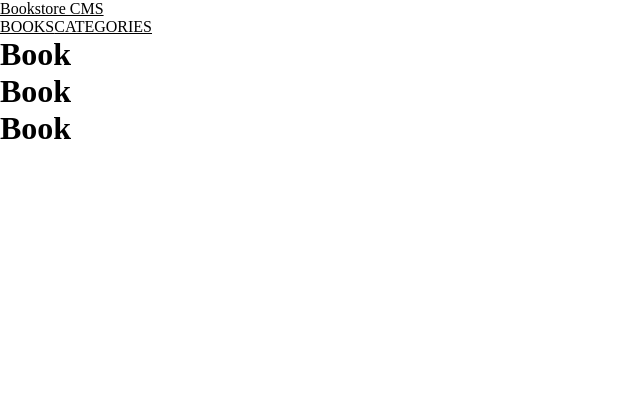
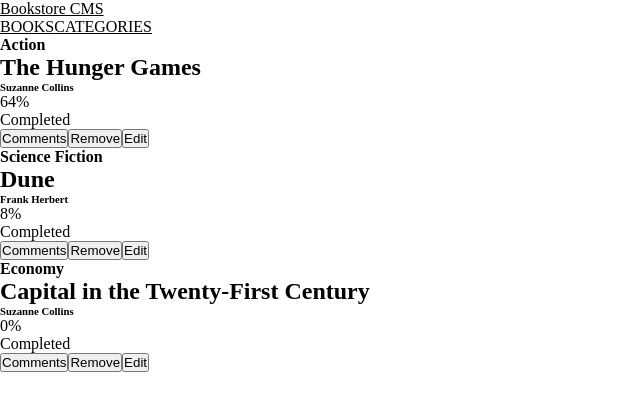
Before and after one commit to tacettinkustu/microverse-bookstore, a React (Create React App) app: page / in a window 1280 px wide. Shown: the top 410 px of the page, without its empty margins (0-640 px from the left). Built offline with nearby package versions, Linux system fonts and the light colour scheme.

Commit message:
Leverage book component

```diff
--- a/src/components/books/Book.js
+++ b/src/components/books/Book.js
@@ -1,3 +1,58 @@
-const Book = () => <h1>Book</h1>;
+import PropTypes from 'prop-types';
 
+const Actions = () => (
+  <div>
+    <button type="button">Comments</button>
+    <button type="button">Remove</button>
+    <button type="button">Edit</button>
+  </div>
+);
+
+const Progress = ({ progress }) => {
+  const { completed } = progress;
+  return (
+    <div>
+      <p>{`${completed}%`}</p>
+      <p>Completed</p>
+    </div>
+  );
+};
+
+const Book = ({ book }) => {
+  const { title, genre, author, progress } = book;
+
+  return (
+    <div>
+      <div>
+        <div>
+          <h4>{genre}</h4>
+          <h2>{title}</h2>
+          <h6>{author}</h6>
+        </div>
+        <Progress progress={progress} />
+      </div>
+      <Actions />
+    </div>
+  );
+};
+
+Progress.propTypes = {
+  progress: PropTypes.shape({
+    currentChapter: PropTypes.string.isRequired,
+    completed: PropTypes.string.isRequired,
+  }).isRequired,
+};
+
+Book.propTypes = {
+  book: PropTypes.shape({
+    title: PropTypes.string.isRequired,
+
+    author: PropTypes.string.isRequired,
+    genre: PropTypes.string.isRequired,
+    progress: PropTypes.shape({
+      currentChapter: PropTypes.string.isRequired,
+      completed: PropTypes.string.isRequired,
+    }).isRequired,
+  }).isRequired,
+};
 export default Book;
--- a/src/components/books/Books.js
+++ b/src/components/books/Books.js
@@ -3,18 +3,30 @@
 const books = [
   {
     genre: 'Action',
-    title: 'The Girl',
-    author: 'xxxxxxxx',
+    title: 'The Hunger Games',
+    author: 'Suzanne Collins',
+    progress: {
+      currentChapter: '17',
+      completed: '64',
+    },
   },
   {
     genre: 'Science Fiction',
-    title: 'yyyyy',
-    author: 'zzzzzz',
+    title: 'Dune',
+    author: 'Frank Herbert',
+    progress: {
+      currentChapter: '3',
+      completed: '8',
+    },
   },
   {
     genre: 'Economy',
-    title: 'aaaaa',
-    author: 'bbbbbb',
+    title: 'Capital in the Twenty-First Century',
+    author: 'Suzanne Collins',
+    progress: {
+      currentChapter: '0',
+      completed: '0',
+    },
   },
 ];
 
@@ -25,5 +37,4 @@
     ))}
   </ul>
 );
-
 export default Books;
```
